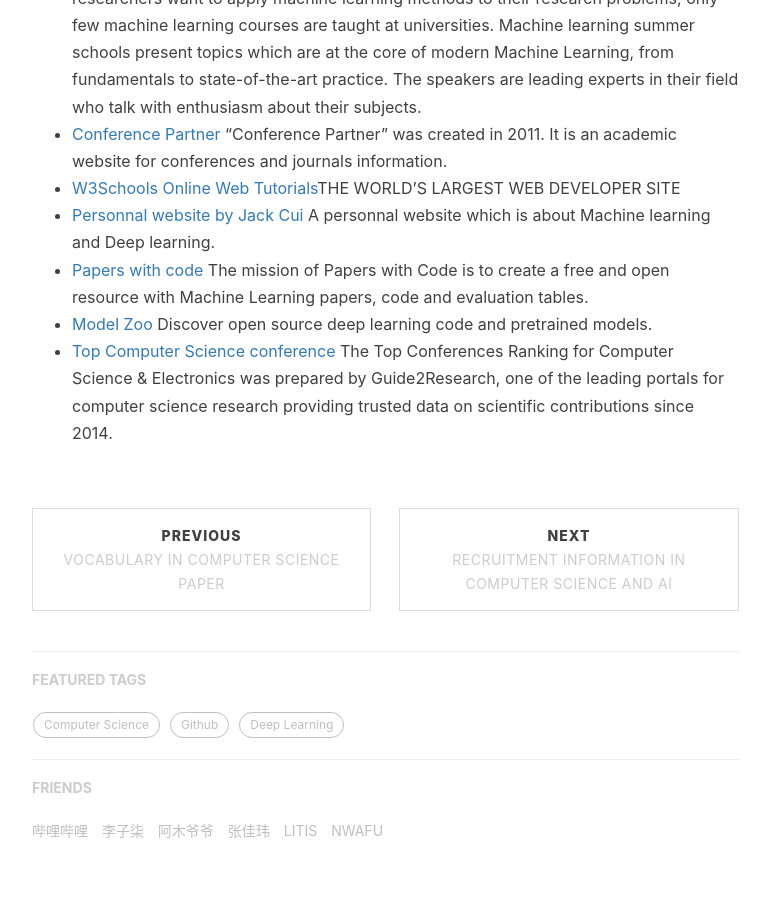
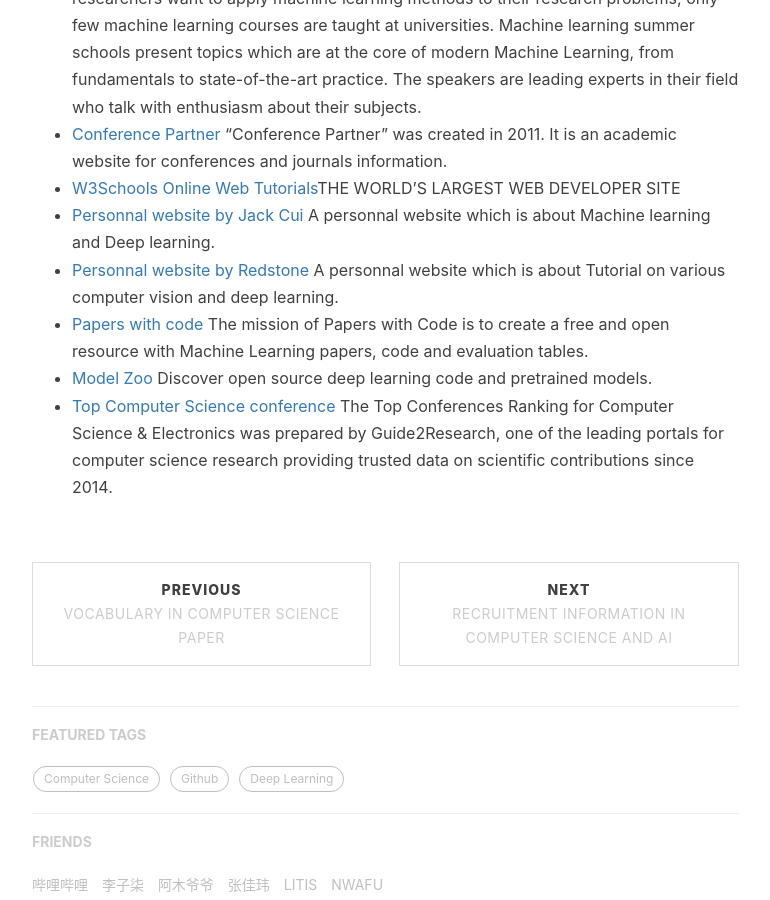
Before and after one commit to jizhang02/jizhang02.github.io, a Jekyll site: the page built from _posts/2020-02-24-resources.markdown, in a window 1280 px wide and 900 px high, scrolled down 1750 px. Shown: the whole window, without its empty margins (233-1003 px from the left). Built offline with Jekyll 4.4.1, drawn with Linux system fonts in a browser that asks for light colours; nearby versions of some CDN libraries; comment, search, counter and statistics services are not loaded.

Commit message:
Add redstone

```diff
--- a/_posts/2020-02-24-resources.markdown
+++ b/_posts/2020-02-24-resources.markdown
@@ -45,6 +45,7 @@
 * [Conference Partner](https://www.myhuiban.com/) "Conference Partner" was created in 2011. It is an academic website for conferences and journals information.
 * [W3Schools Online Web Tutorials](https://www.w3schools.com/)THE WORLD'S LARGEST WEB DEVELOPER SITE
 * [Personnal website by Jack Cui](https://cuijiahua.com/) A personnal website which is about Machine learning and Deep learning.
+* [Personnal website by Redstone](https://redstonewill.com/) A personnal website which is about Tutorial on various computer vision and deep learning.
 * [Papers with code](https://paperswithcode.com/) The mission of Papers with Code is to create a free and open resource with Machine Learning papers, code and evaluation tables.
 * [Model Zoo](https://modelzoo.co/) Discover open source deep learning code and pretrained models.
 * [Top Computer Science conference](http://www.guide2research.com/topconf/) The Top Conferences Ranking for Computer Science & Electronics was prepared by Guide2Research, one of the leading portals for computer science research providing trusted data on scientific contributions since 2014.
```
